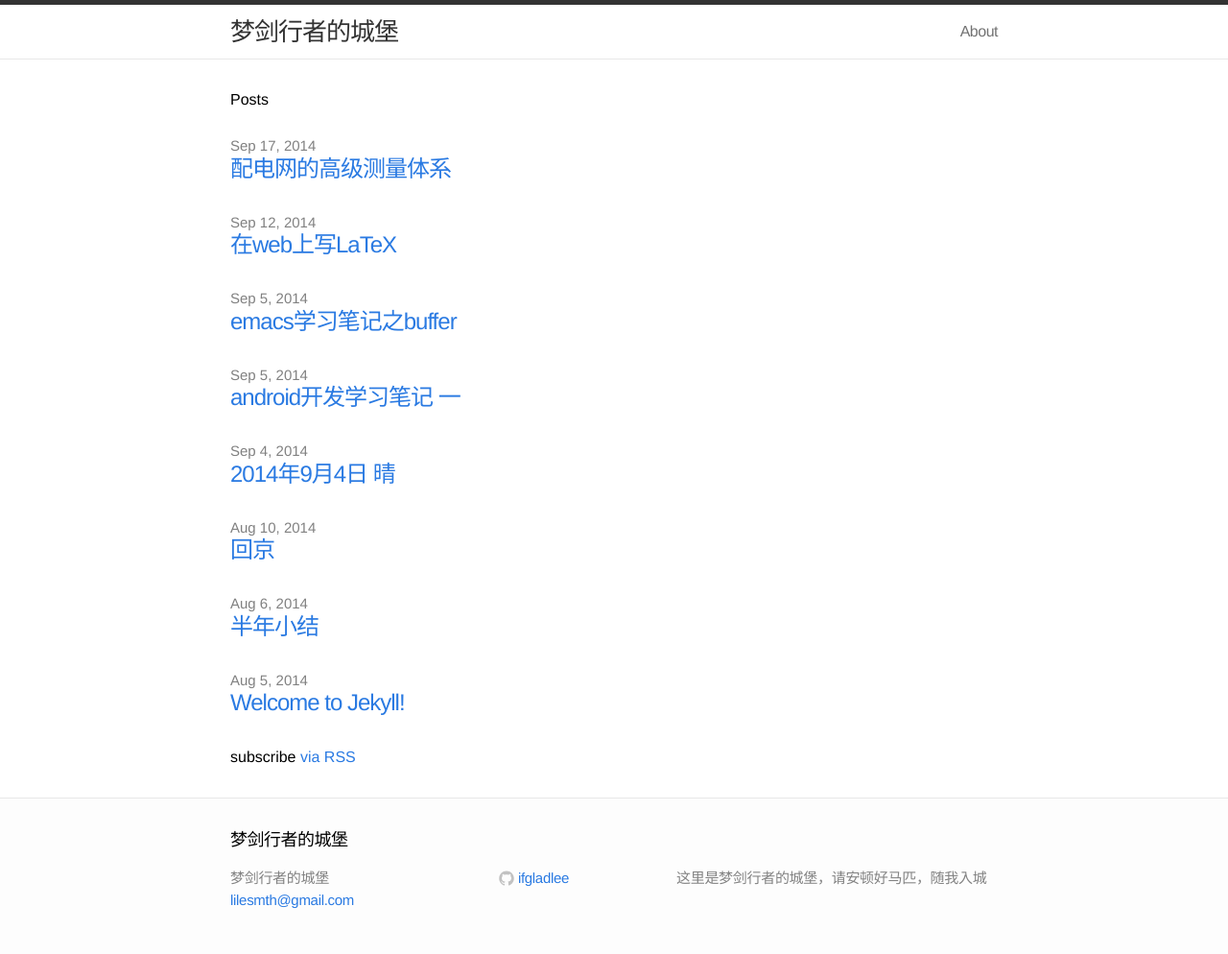
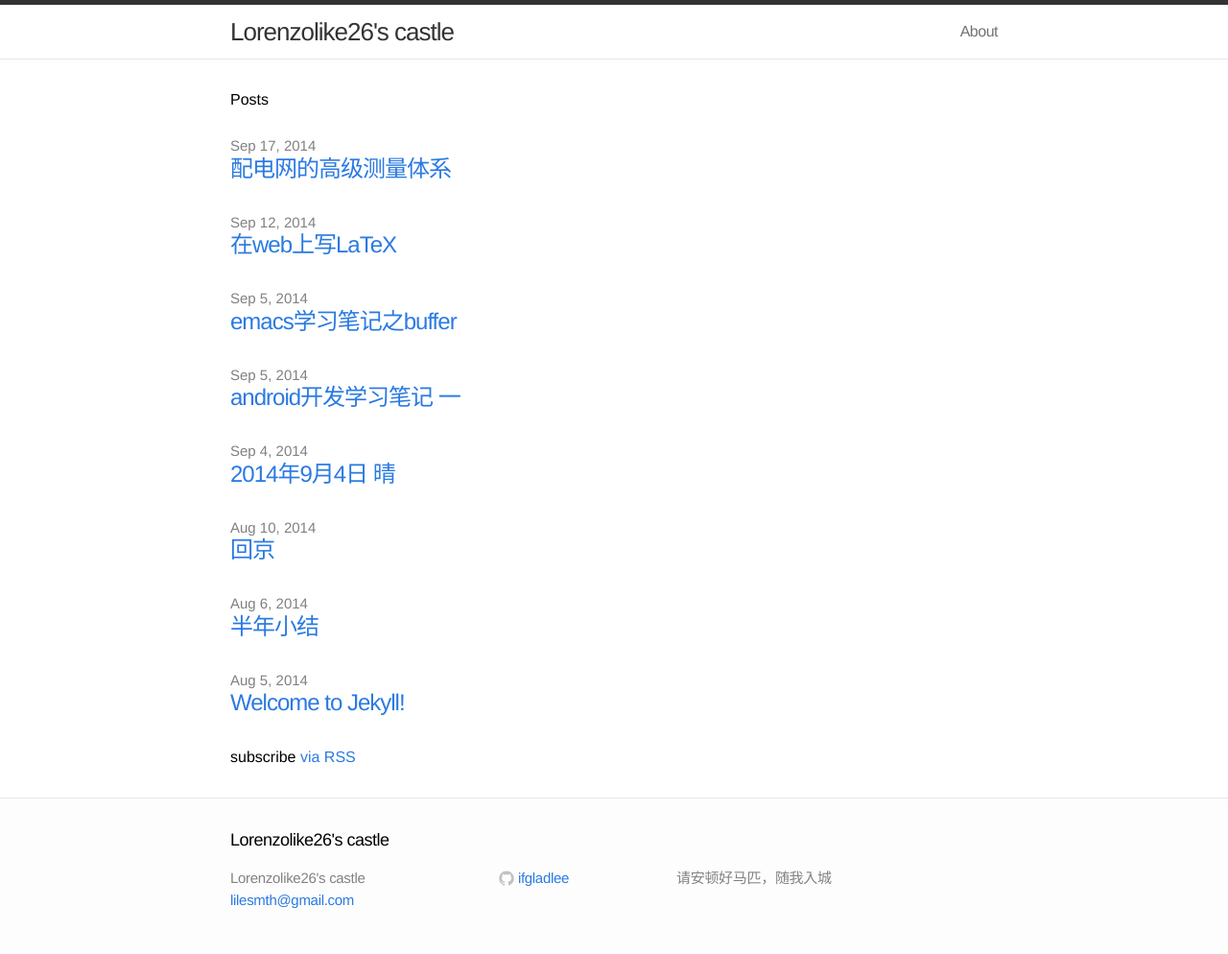
Before and after one commit to ifgladlee/ifgladlee.github.io, a Jekyll site: the page built from index.html, in a window 1280 px wide. Shown: the whole page at 96% size. Built offline with Jekyll 4.4.1, drawn with Linux system fonts in a browser that asks for light colours.

Commit message:
update config

```diff
--- a/_config.yml
+++ b/_config.yml
@@ -1,7 +1,7 @@
 # Site settings
-title: 梦剑行者的城堡
+title: Lorenzolike26's castle
 email: lilesmth@gmail.com
-description: "这里是梦剑行者的城堡，请安顿好马匹，随我入城"
+description: "请安顿好马匹，随我入城"
 baseurl: ""
 url: "http://ifgladlee.github.com"
 #twitter_username: ifgladlee
```
